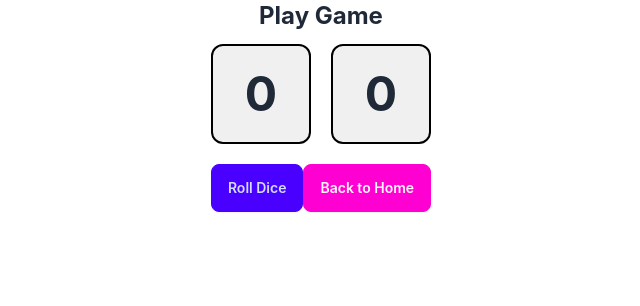
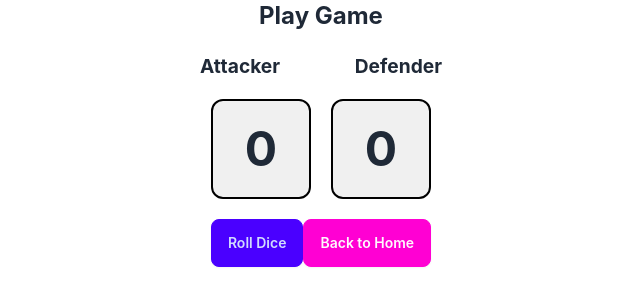
Before and after one commit to 2024-fall-afe-mowe/tca-root, a React (Create React App) app: page /#/play in a window 1280 px wide. Shown: the top 306 px of the page, without its empty margins (319-959 px from the left). Built offline with nearby package versions, Linux system fonts and the light colour scheme.

Commit message:
Attached labels 'Attacker' and 'Defender' to the two different dice

```diff
--- a/src/App.css
+++ b/src/App.css
@@ -38,6 +38,27 @@
 }
 
 /* CSS for dice roller function */
+
+/* Dice label container for positioning labels */
+.dice-label-container {
+  display: flex;
+  justify-content: space-between;
+  width: 250px;
+  margin: 0 auto;
+  margin-bottom: 10px;
+}
+
+/* Label styles for Attacker and Defender */
+.dice-label-left, .dice-label-right {
+  font-size: 1.2rem;
+  font-weight: bold;
+}
+
+.label {
+  text-align: center;
+}
+
+/* General dice CSS */
 .dice-container {
   display: flex;
   justify-content: center;
--- a/src/PlayGame.tsx
+++ b/src/PlayGame.tsx
@@ -10,7 +10,7 @@ export const PlayGame = () => {
     const [dice2, setDice2] = useState(0);
 
     // Function to generate random numbers between 0 and 3 for each dice
-      const rollDice = () => {
+    const rollDice = () => {
       const newDice1 = Math.floor(Math.random() * 4); // Random number between 0 and 3
       const newDice2 = Math.floor(Math.random() * 4); // Random number between 0 and 3
       setDice1(newDice1);
@@ -20,6 +20,16 @@ export const PlayGame = () => {
     return (
       <div className="App">
         <h1 className="text-2xl font-bold mb-3">Play Game</h1>
+
+        {/* Attacker and Defender Labels */}
+        <div className="dice-label-container">
+          <div className="dice-label-left">
+            <p className="label">Attacker</p>
+          </div>
+          <div className="dice-label-right">
+            <p className="label">Defender</p>
+          </div>
+        </div>
 
         {/* Dice Display */}
         <div className="dice-container">
@@ -36,10 +46,10 @@ export const PlayGame = () => {
           Roll Dice
         </button>
 
-
-        <button className = "btn btn-secondary mb-3"
-        // Return to Home
-        onClick={() => nav("/")}>Back to Home</button>
+        {/* Roll Dice Button */}
+        <button className = "btn btn-secondary mb-3" onClick={() => nav("/")}>
+          Back to Home
+        </button>
       </div>
     );
 };
```
